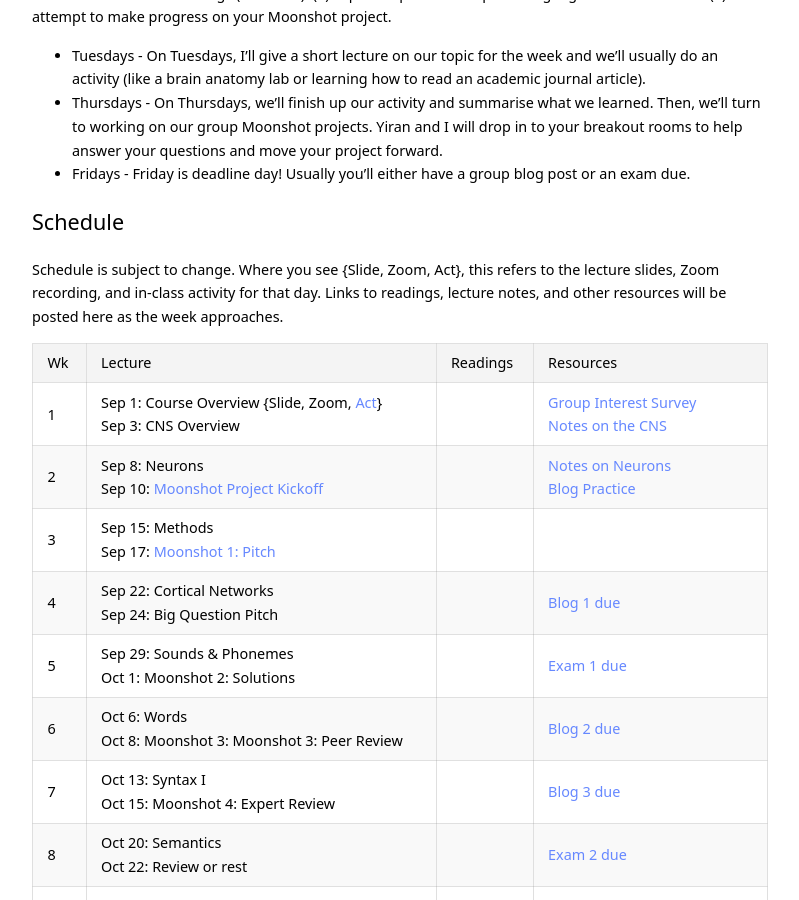
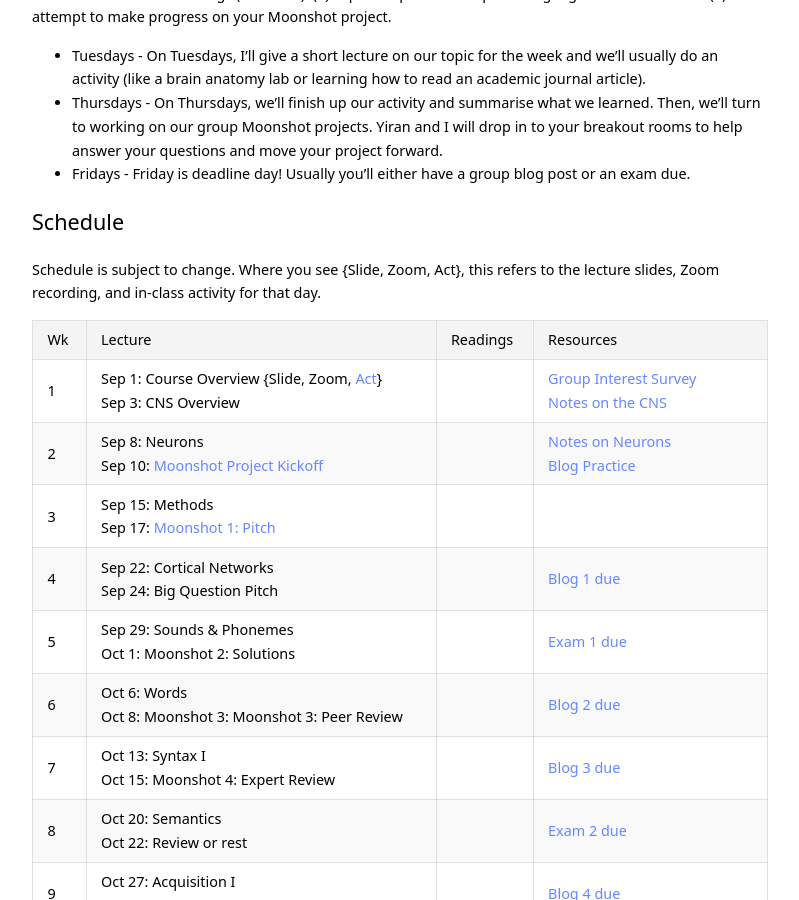
Before and after one commit to kschuler/ling104, a Jekyll site: the page built from index.md, in a window 1280 px wide and 900 px high, scrolled down 1957 px. Shown: the whole window, without its empty margins (240-1039 px from the left). Built offline with Jekyll 4.4.1, drawn with Linux system fonts in a browser that asks for light colours.

Commit message:
Update index.md

```diff
--- a/index.md
+++ b/index.md
@@ -55,7 +55,7 @@ Each week we'll do two things (on Zoom): (1) explore a particular topic in langu
 
 
 ## Schedule
-Schedule is subject to change. Where you see {Slide, Zoom, Act}, this refers to the lecture slides, Zoom recording, and in-class activity for that day.  Links to readings, lecture notes, and other resources will be posted here as the week approaches.
+Schedule is subject to change. Where you see {Slide, Zoom, Act}, this refers to the lecture slides, Zoom recording, and in-class activity for that day.
 
 Wk  | Lecture | Readings | Resources
   --- | --- | --- | ---
```
